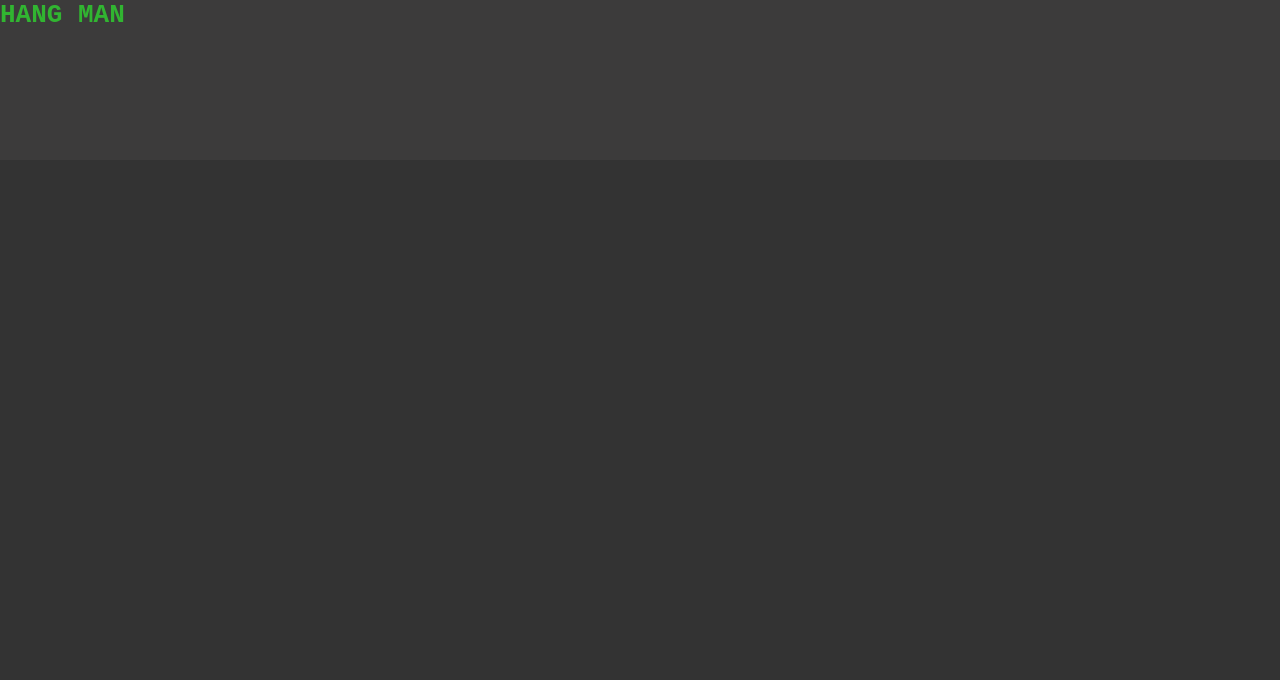
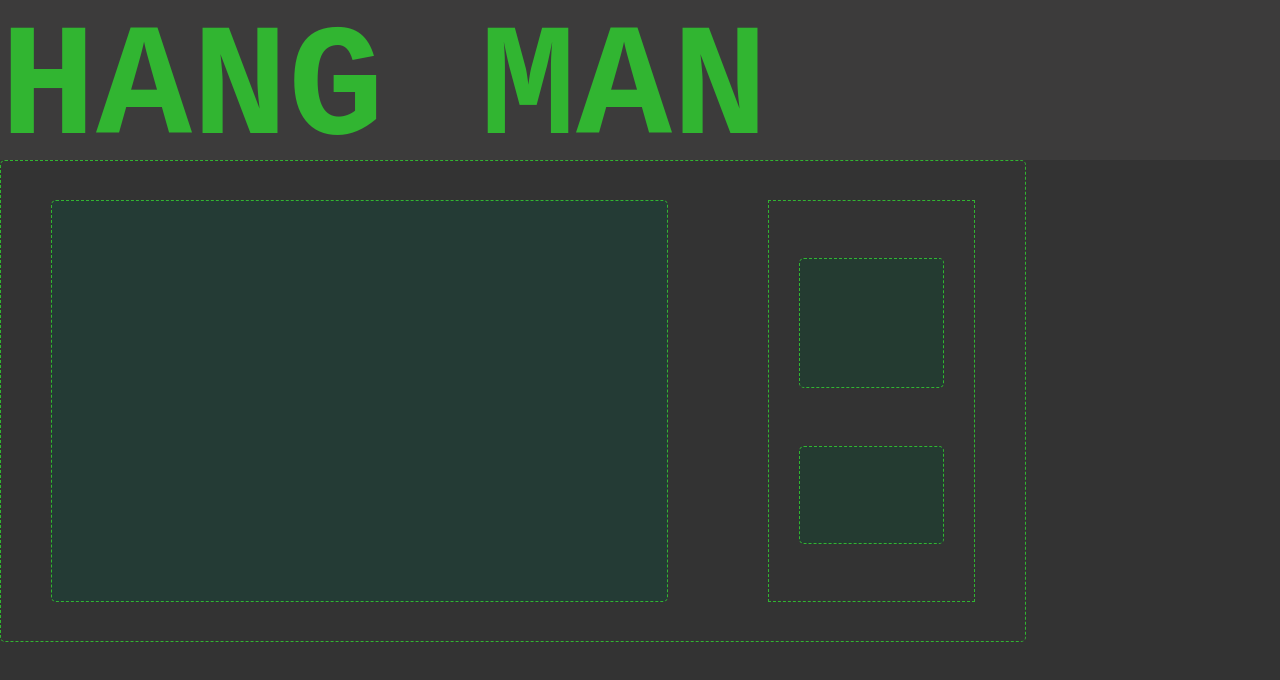
Before and after one commit to Solnatis/MP4---Hangman-, a plain HTML site: page index.html in a window 1280 px wide. Drawn offline with Linux system fonts and the light colour scheme.

Commit message:
html, css

```diff
--- a/assets/style.css
+++ b/assets/style.css
@@ -4,6 +4,7 @@
 }
 
 body {
+    align-items: ;
     height: 80vh;
     font-family: monospace;
     background-color: #333333;
@@ -11,6 +12,55 @@ body {
 }
 
 header {
+    font-size: 5rem;
     height: 20vh;
     background-color: #3c3b3b;
 }
+
+.board {
+    display: flex;
+    align-items: center;
+    justify-content: space-around;
+    width: 80%;
+    height: 30rem;
+    border: 1px dashed rgb(49, 181, 49);
+    border-radius: 5px;
+}
+
+.word {
+    background: #243b35;
+    display: flex;
+    width: 60%;
+    height: 25rem;
+    border: 1px dashed rgb(49, 181, 49);
+    border-radius: 5px;
+}
+
+.sc-box {
+    display: flex;
+    flex-direction: column;
+    align-items: center;
+    justify-content: space-evenly;
+    width: 20%;
+    height: 25rem;
+    border: 1px dashed rgb(49, 181, 49);
+
+}
+
+.score {
+    background: #243b31;
+    display: flex;
+    width: 70%;
+    height: 8rem;
+    border: 1px dashed rgb(49, 181, 49);
+    border-radius: 5px;
+}
+
+.clock {
+    background: #243b31;
+    display: flex;
+    width: 70%;
+    height: 6rem;
+    border: 1px dashed rgb(49, 181, 49);
+    border-radius: 5px;
+}
--- a/index.html
+++ b/index.html
@@ -12,11 +12,13 @@
 <main>
     <section>
         <div class="board">
-            <div class="word"></div>
-            <div class="tries"></div>
-            <div class="score"></div>
-            <div class="clock"></div>
+            <div class="word">
 
+            </div>
+            <div class="sc-box">
+                <div class="score"></div>
+                <div class="clock"></div>
+            </div>
 
         </div>
     </section>
```
